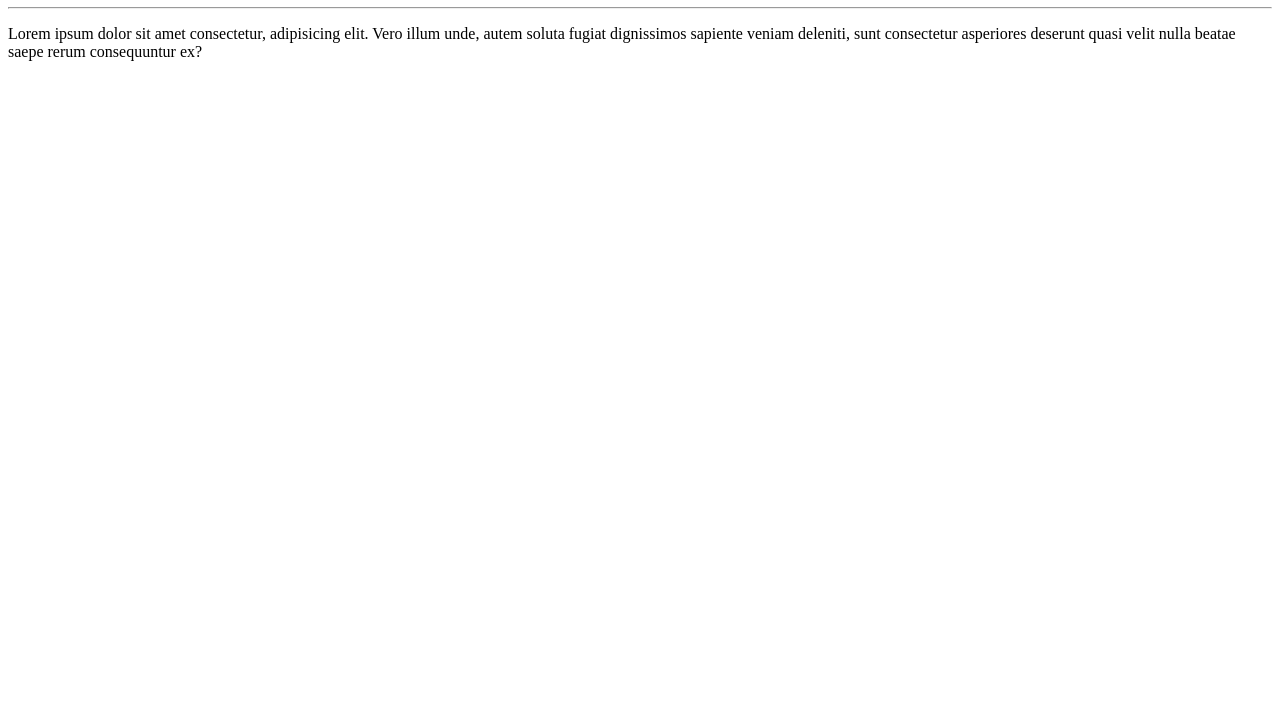
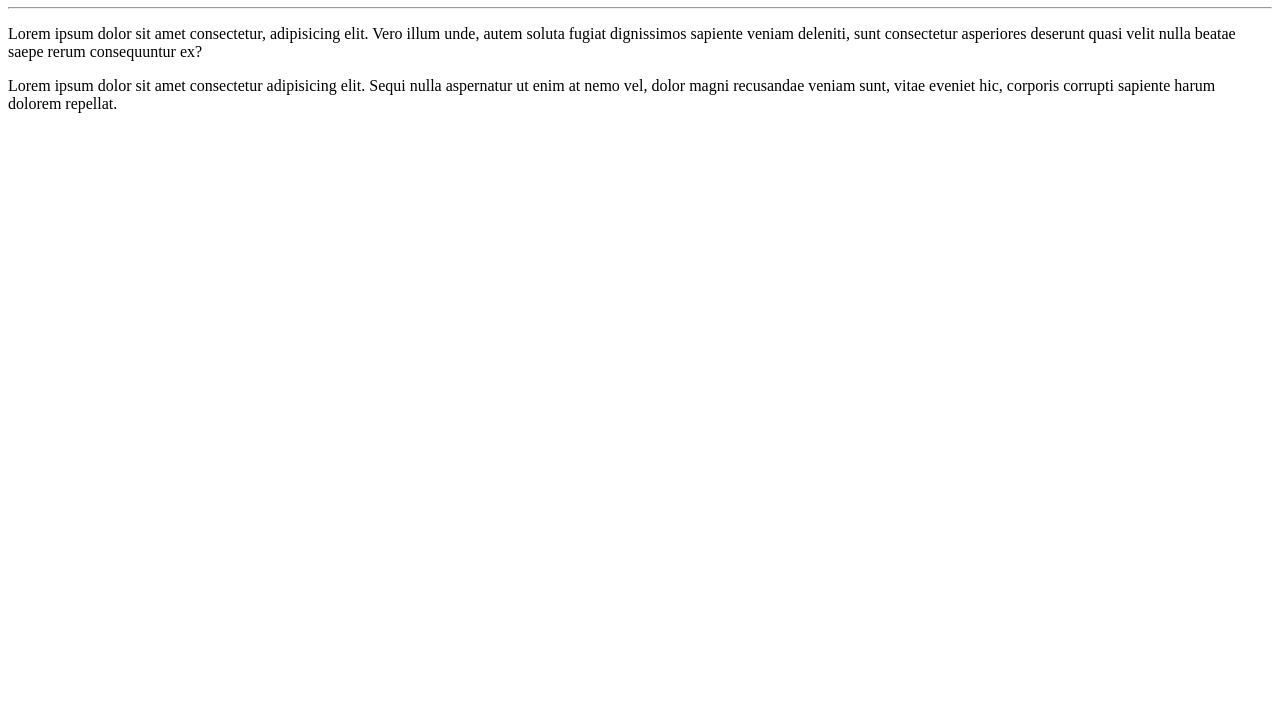
Before and after one commit to SilasCR/Ola-Mundo, a plain HTML site: page site-exemplo/index.html in a window 1280 px wide. Shown: the part 73-800 px from the top of the page. Drawn offline with Linux system fonts and the light colour scheme.

Commit message:
Parágrafo adicionado
Paragrafo de teste para fazer o Commit com atalho | Ctrl + Enter |

```diff
--- a/site-exemplo/index.html
+++ b/site-exemplo/index.html
@@ -9,5 +9,6 @@
     <h1>Olá, Mundo!</h1>
     <hr>
     <p>Lorem ipsum dolor sit amet consectetur, adipisicing elit. Vero illum unde, autem soluta fugiat dignissimos sapiente veniam deleniti, sunt consectetur asperiores deserunt quasi velit nulla beatae saepe rerum consequuntur ex?</p>
+    <p>Lorem ipsum dolor sit amet consectetur adipisicing elit. Sequi nulla aspernatur ut enim at nemo vel, dolor magni recusandae veniam sunt, vitae eveniet hic, corporis corrupti sapiente harum dolorem repellat.</p>
 </body>
 </html>
```
